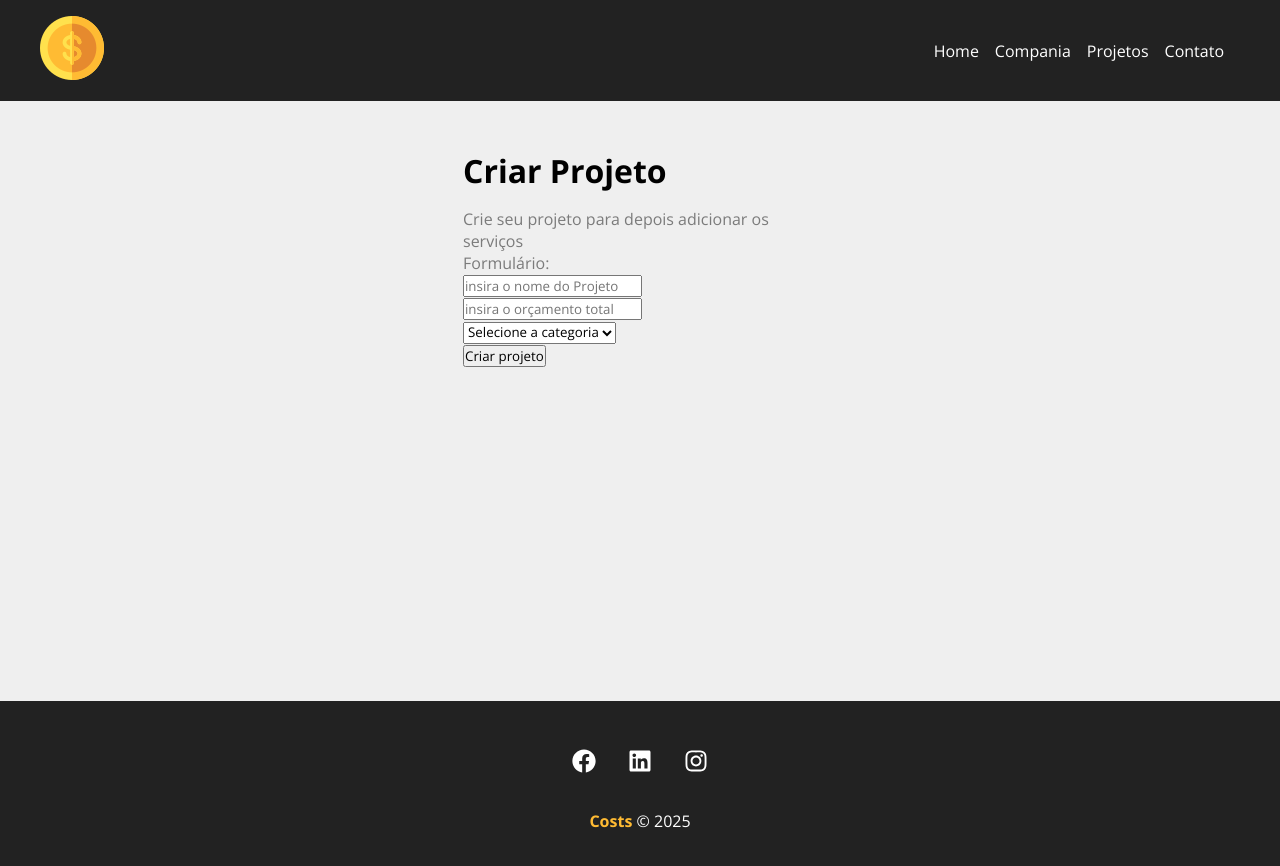
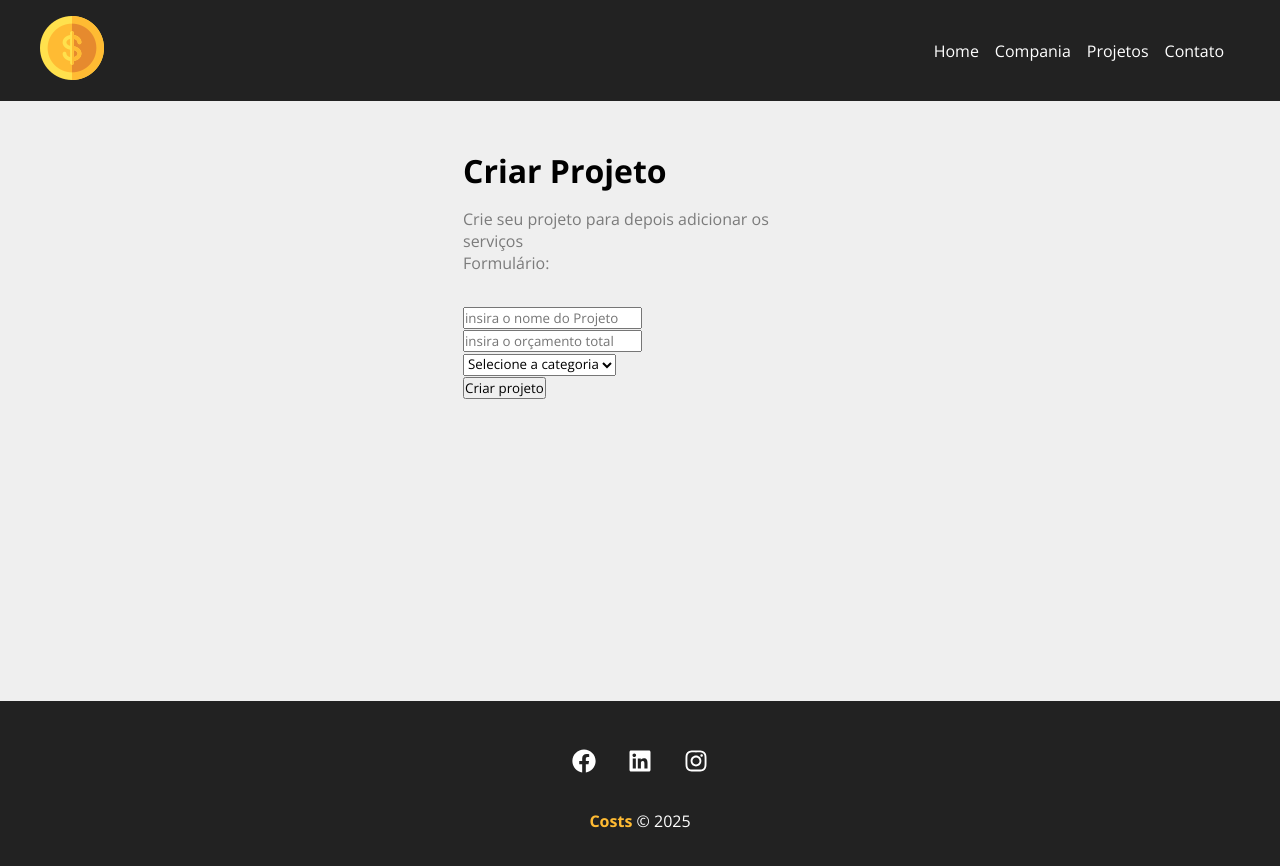
Before and after one commit to Gustavobiz/Custo, a React (Create React App) app in the folder custo/: page /NewProject in a window 1280 px wide. Shown: the top 866 px of the page. Built offline with nearby package versions, Linux system fonts and the light colour scheme.

Commit message:
feat: component form

```diff
--- /dev/null
+++ b/custo/src/components/form/Input.js
@@ -0,0 +1,2 @@
+function Input() {}
+export default Input;
--- a/custo/src/components/project/ProjectForm.js
+++ b/custo/src/components/project/ProjectForm.js
@@ -1,6 +1,7 @@
+import styles from "./ProjectForm.module.css";
 function ProjectForm() {
   return (
-    <form>
+    <form className={styles.form}>
       <div>
         <input type="text" placeholder="insira o nome do Projeto"></input>
       </div>
--- /dev/null
+++ b/custo/src/components/project/ProjectForm.module.css
@@ -0,0 +1,4 @@
+.form {
+  width: 100%;
+  margin: 2em 0;
+}
```
Also changed, not shown: custo/src/components/form/Input.module.css (added).
